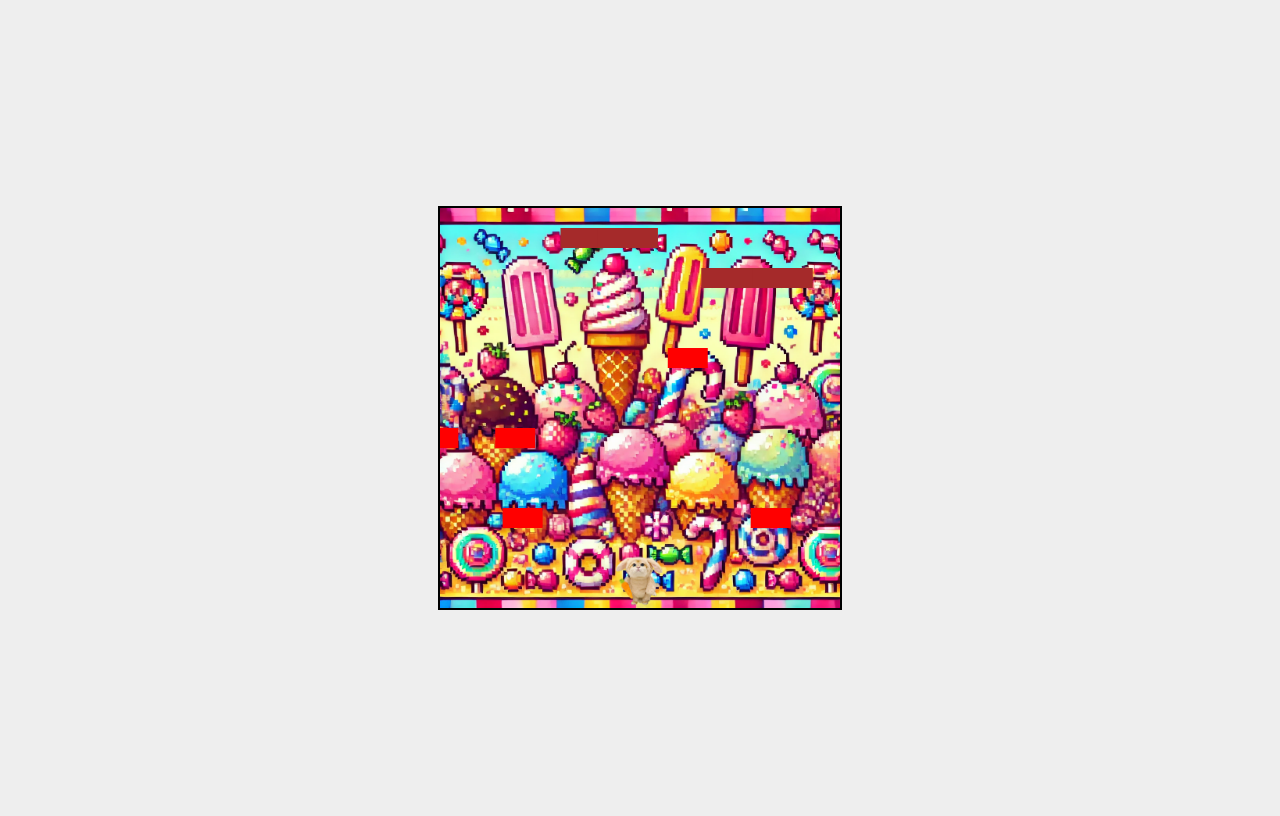
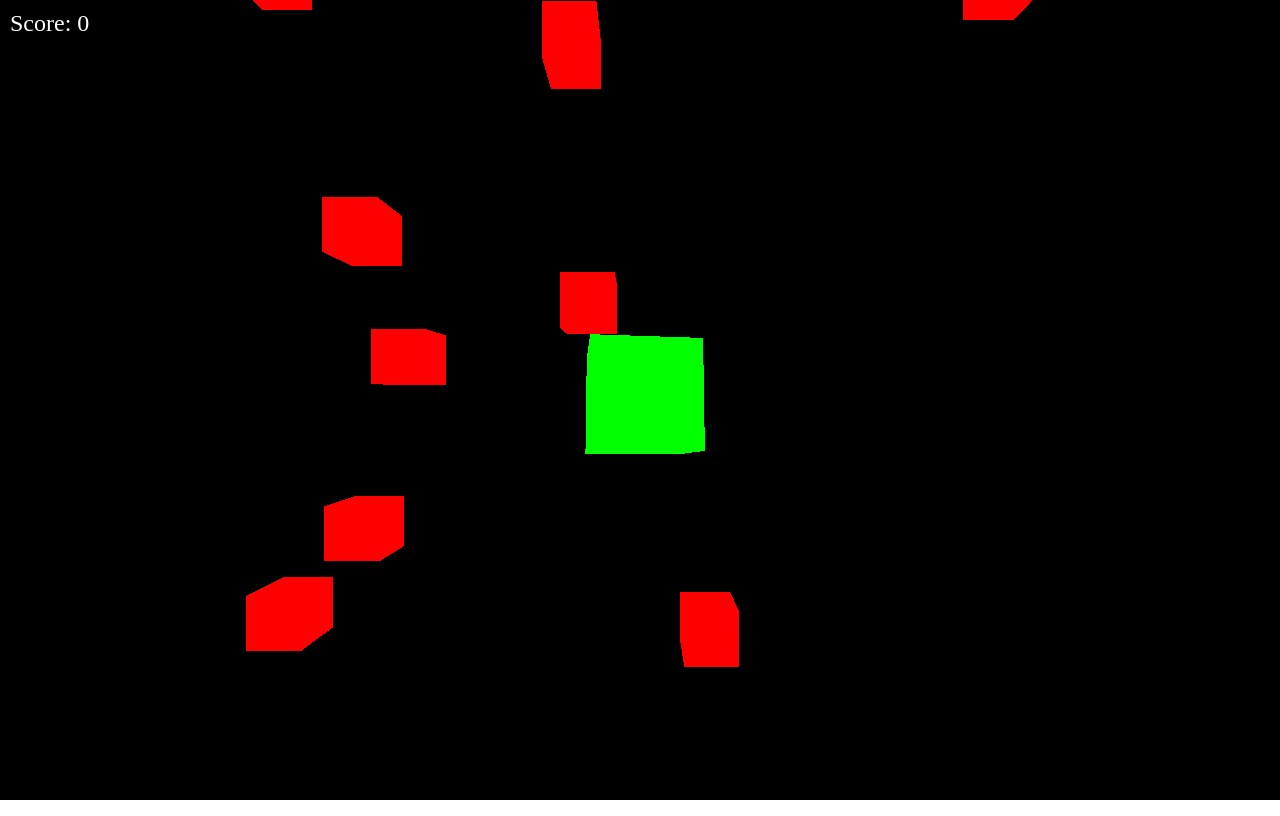
Before and after one commit to kodsher/mochifrogger, a plain HTML site: page index.html in a window 1280 px wide. Drawn offline with nearby package versions, Linux system fonts and the light colour scheme.

Commit message:
Update index.html

```diff
--- a/index.html
+++ b/index.html
@@ -3,24 +3,126 @@
 <head>
     <meta charset="UTF-8">
     <meta name="viewport" content="width=device-width, initial-scale=1.0">
-    <title>Frogger Game</title>
+    <title>Three.js Game</title>
     <style>
-        body {
-            display: flex;
-            justify-content: center;
-            align-items: center;
-            height: 100vh;
-            background-color: #eee;
-        }
-        canvas {
-            border: 2px solid #000;
-            background: url('background.png') no-repeat center center;
-            background-size: cover;
-        }
+        body { margin: 0; }
+        canvas { display: block; }
+        #score { position: absolute; top: 10px; left: 10px; font-size: 24px; color: white; }
     </style>
 </head>
 <body>
-    <canvas id="gameCanvas" width="400" height="400"></canvas>
-    <script src="game.js"></script>
+    <div id="score">Score: 0</div>
+    <script src="https://cdn.jsdelivr.net/npm/three@0.133.1/build/three.min.js"></script>
+    <script>
+        // Scene, Camera, Renderer setup
+        const scene = new THREE.Scene();
+        const camera = new THREE.PerspectiveCamera(75, window.innerWidth / window.innerHeight, 0.1, 1000);
+        camera.position.z = 5;
+        const renderer = new THREE.WebGLRenderer();
+        renderer.setSize(window.innerWidth, window.innerHeight);
+        document.body.appendChild(renderer.domElement);
+
+        // Player (Cube)
+        const playerGeometry = new THREE.BoxGeometry();
+        const playerMaterial = new THREE.MeshBasicMaterial({ color: 0x00ff00 });
+        const player = new THREE.Mesh(playerGeometry, playerMaterial);
+        scene.add(player);
+
+        // Obstacles
+        const obstacles = [];
+        const obstacleGeometry = new THREE.BoxGeometry(0.5, 0.5, 0.5);
+        const obstacleMaterial = new THREE.MeshBasicMaterial({ color: 0xff0000 });
+
+        function addObstacle() {
+            const obstacle = new THREE.Mesh(obstacleGeometry, obstacleMaterial);
+            obstacle.position.set(Math.random() * 10 - 5, Math.random() * 10 - 5, 0);
+            scene.add(obstacle);
+            obstacles.push(obstacle);
+        }
+
+        for (let i = 0; i < 10; i++) {
+            addObstacle();
+        }
+
+        // Lighting
+        const light = new THREE.AmbientLight(0x404040);
+        scene.add(light);
+        const directionalLight = new THREE.DirectionalLight(0xffffff, 0.5);
+        scene.add(directionalLight);
+
+        // Score
+        let score = 0;
+        const scoreElement = document.getElementById('score');
+
+        // Player Controls
+        const playerSpeed = 0.1;
+        const movement = { left: false, up: false, right: false, down: false };
+
+        function onDocumentKeyDown(event) {
+            switch (event.keyCode) {
+                case 37: // left arrow
+                    movement.up = true;
+                    break;
+                case 38: // up arrow
+                    movement.right = true;
+                    break;
+                case 39: // right arrow
+                    movement.down = true;
+                    break;
+                case 40: // down arrow
+                    movement.left = true;
+                    break;
+            }
+        }
+
+        function onDocumentKeyUp(event) {
+            switch (event.keyCode) {
+                case 37: // left arrow
+                    movement.up = false;
+                    break;
+                case 38: // up arrow
+                    movement.right = false;
+                    break;
+                case 39: // right arrow
+                    movement.down = false;
+                    break;
+                case 40: // down arrow
+                    movement.left = false;
+                    break;
+            }
+        }
+
+        document.addEventListener('keydown', onDocumentKeyDown, false);
+        document.addEventListener('keyup', onDocumentKeyUp, false);
+
+        // Animation Loop
+        function animate() {
+            requestAnimationFrame(animate);
+
+            // Update player position
+            if (movement.left) player.position.x -= playerSpeed;
+            if (movement.up) player.position.y += playerSpeed;
+            if (movement.right) player.position.x += playerSpeed;
+            if (movement.down) player.position.y -= playerSpeed;
+
+            // Spin the player
+            player.rotation.x += 0.01;
+            player.rotation.y += 0.01;
+
+            // Collision detection
+            obstacles.forEach((obstacle, index) => {
+                if (player.position.distanceTo(obstacle.position) < 0.5) {
+                    score += 10;
+                    scoreElement.innerText = `Score: ${score}`;
+                    scene.remove(obstacle);
+                    obstacles.splice(index, 1);
+                    addObstacle();
+                }
+            });
+
+            renderer.render(scene, camera);
+        }
+        animate();
+    </script>
 </body>
 </html>
```
